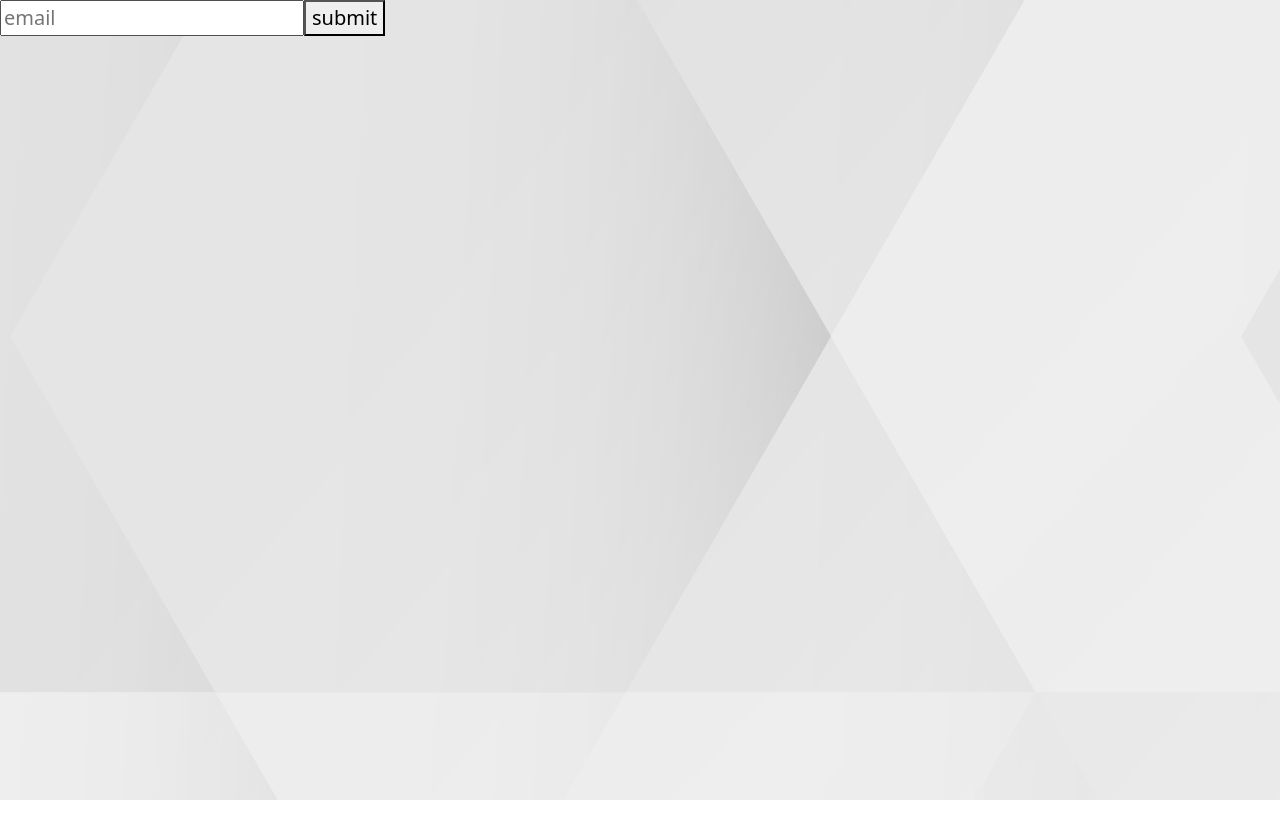
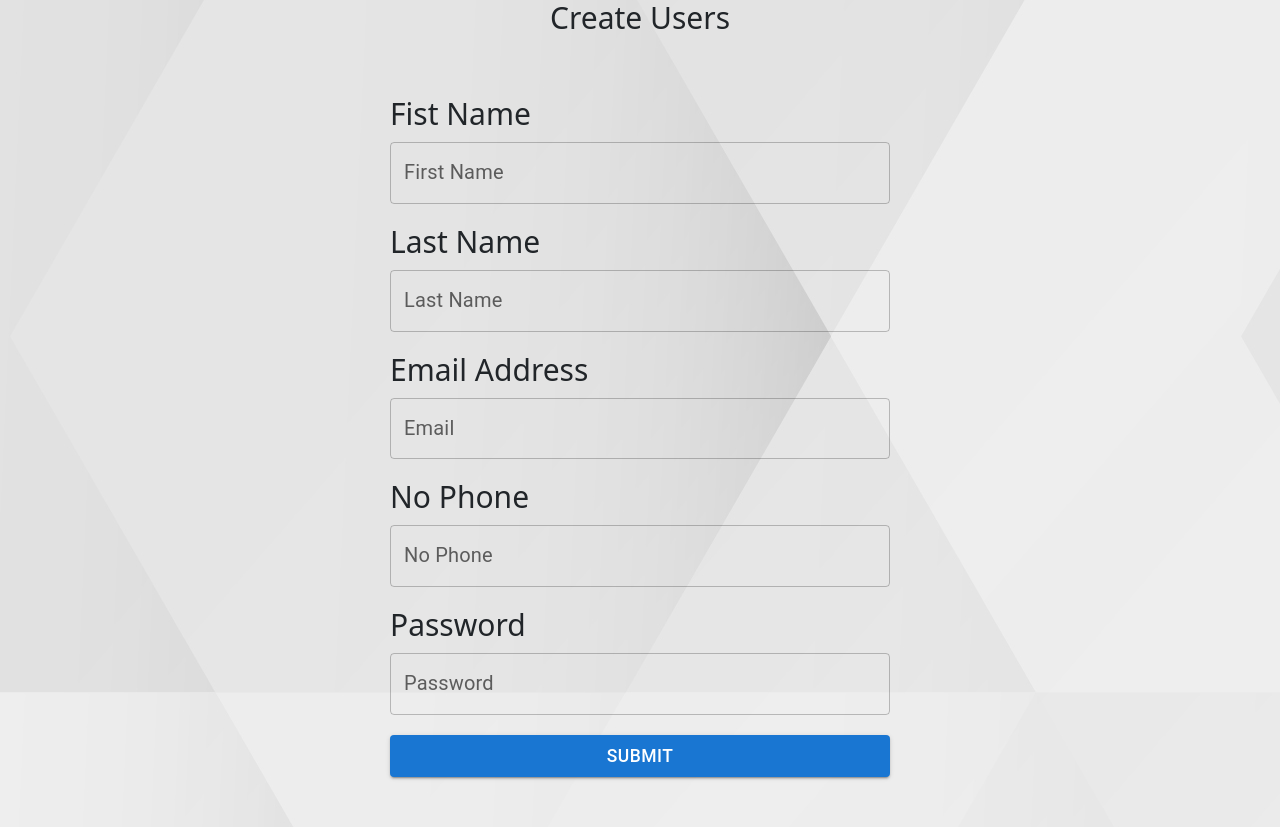
Before and after one commit to AnggiSatria/FE_Talent_Insider, a React (Create React App) app: page /create-user in a window 1280 px wide. Before the commit the page ends 800 px from the top, so only its background shows below. Built offline with nearby package versions, Linux system fonts and the light colour scheme.

Commit message:
init page create users

```diff
--- a/src/components/Users/CreateUsers.jsx
+++ b/src/components/Users/CreateUsers.jsx
@@ -1,30 +1,70 @@
+import { Button, TextField } from '@mui/material'
 import React, { useState } from 'react'
 
 function CreateUsers() {
 
-  const [login, setLogin] = useState({
-    email: "",
+  const [users, setUsers] = useState({
+    firstName : "",
+    lastName : "",
+    email : "",
+    phone : "",
     password : ""
+
   })
 
   const handleChange = (e) => {
-    setLogin({
-      ...login,
+    setUsers({
+      ...users,
       [e.target.name] : e.target.value
     })
   }
 
   const handleSubmit = (e) => {
     e.preventDefault()
-    console.log(login);
+    console.log(users);
   }
 
   return (
     <div>
-        <form action="" onSubmit={handleSubmit}>
-          <input type="text" name='email' value={login.email} onChange={handleChange} placeholder='email'/>
-          <button type='submit'>submit</button>
-        </form>
+      <div className="txt" style={{textAlign : "center"}}>
+        <h4>Create Users</h4>
+      </div>
+      <div className='form' style={{width : "600px", padding : "50px", borderRadius : "5px", margin : "auto"}}>
+                <div className="firstName">
+                    <h4>Fist Name</h4>
+                        <TextField id="outlined-search" label="First Name" type="text" style={{width : "100%"}} name="firstName" value={users.firstName} onChange={handleChange}/>
+                </div>
+
+                <div className="lastName" style={{marginTop : "20px"}}>
+                    <h4>Last Name</h4>
+                    <TextField id="outlined-search" label="Last Name" type="mail" style={{width : "100%"}} name="lastName" value={users.lastName} onChange={handleChange}/>
+                </div>
+
+                <div className="email" style={{marginTop : "20px"}}>
+                    <h4>Email Address</h4>
+                    <TextField id="outlined-search" label="Email" type="mail" style={{width : "100%"}} name="email" value={users.email} onChange={handleChange}/>
+                </div>
+
+                <div className="lastName" style={{marginTop : "20px"}}>
+                    <h4>No Phone</h4>
+                    <TextField id="outlined-search" label="No Phone" type="number" style={{width : "100%"}} name="phone" value={users.phone} onChange={handleChange}/>
+                </div>
+
+                <div className="password" style={{marginTop : "20px"}}>
+                    <h4>Password</h4>
+                    <TextField
+                            id="outlined-password-input"
+                            label="Password"
+                            type="password"
+                            autoComplete="current-password"
+                            style={{width : "100%"}}
+                            name="password"
+                            value={users.password}
+                            onChange={handleChange}
+                    />
+                    <Button type="submit" onClick={handleSubmit} variant="contained" color="primary" style={{marginTop : "20px", width : "100%"}}>Submit</Button>
+                </div>
+            </div>
     </div>
   )
 }
```
